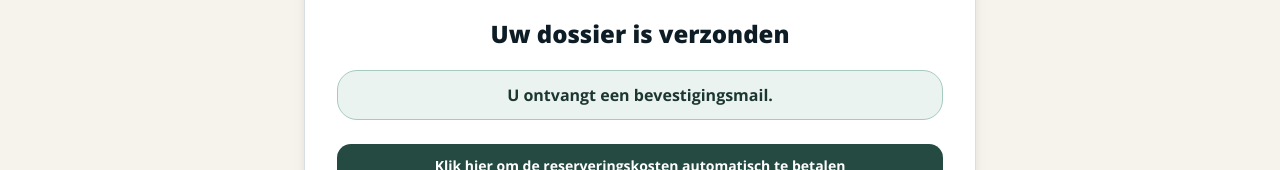
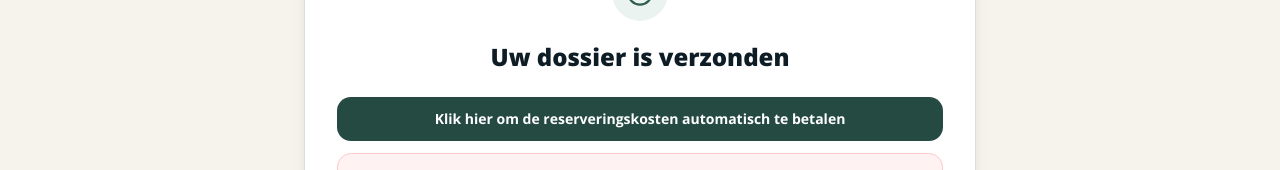
Before and after one commit to Medellin20/RealEstate, a Next.js app: page /appartements/1/reserver/confirmation in a window 1280 px wide. Shown: the part 219-389 px from the top of the page. Built offline with nearby package versions, Linux system fonts and the light colour scheme; no server answers; the database is empty.

Commit message:
New Configs

```diff
--- a/app/(public)/appartements/[slug]/reserver/confirmation/page.tsx
+++ b/app/(public)/appartements/[slug]/reserver/confirmation/page.tsx
@@ -18,10 +18,6 @@ export default async function ReservationConfirmationPage() {
         <h1 className="mt-5 text-xl font-extrabold text-ink-900 sm:text-2xl">
           Uw dossier is verzonden
         </h1>
-
-        <p className="mt-5 rounded-2xl border border-canal-200 bg-canal-50 px-4 py-3 text-base font-bold text-canal-800">
-          U ontvangt een bevestigingsmail.
-        </p>
 
         <a
           href={paymentLink}
```
